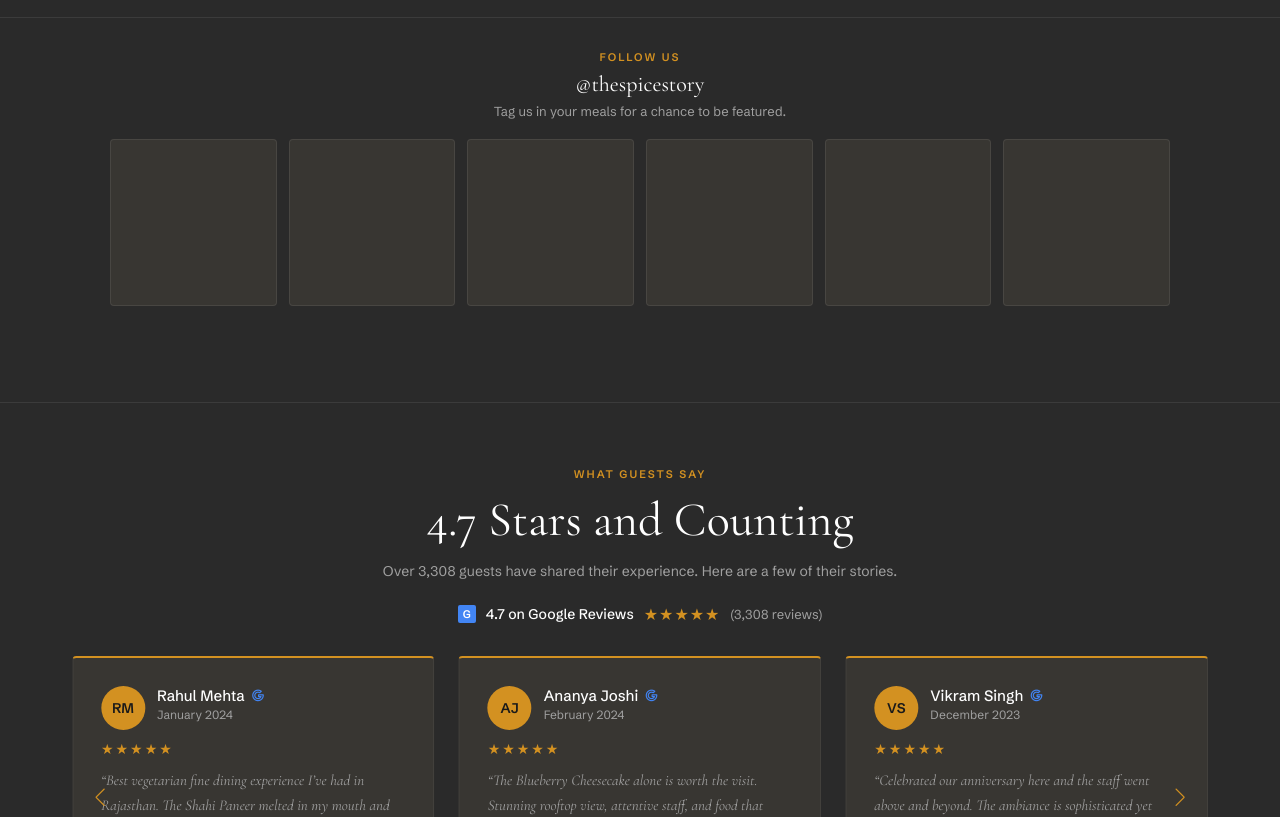
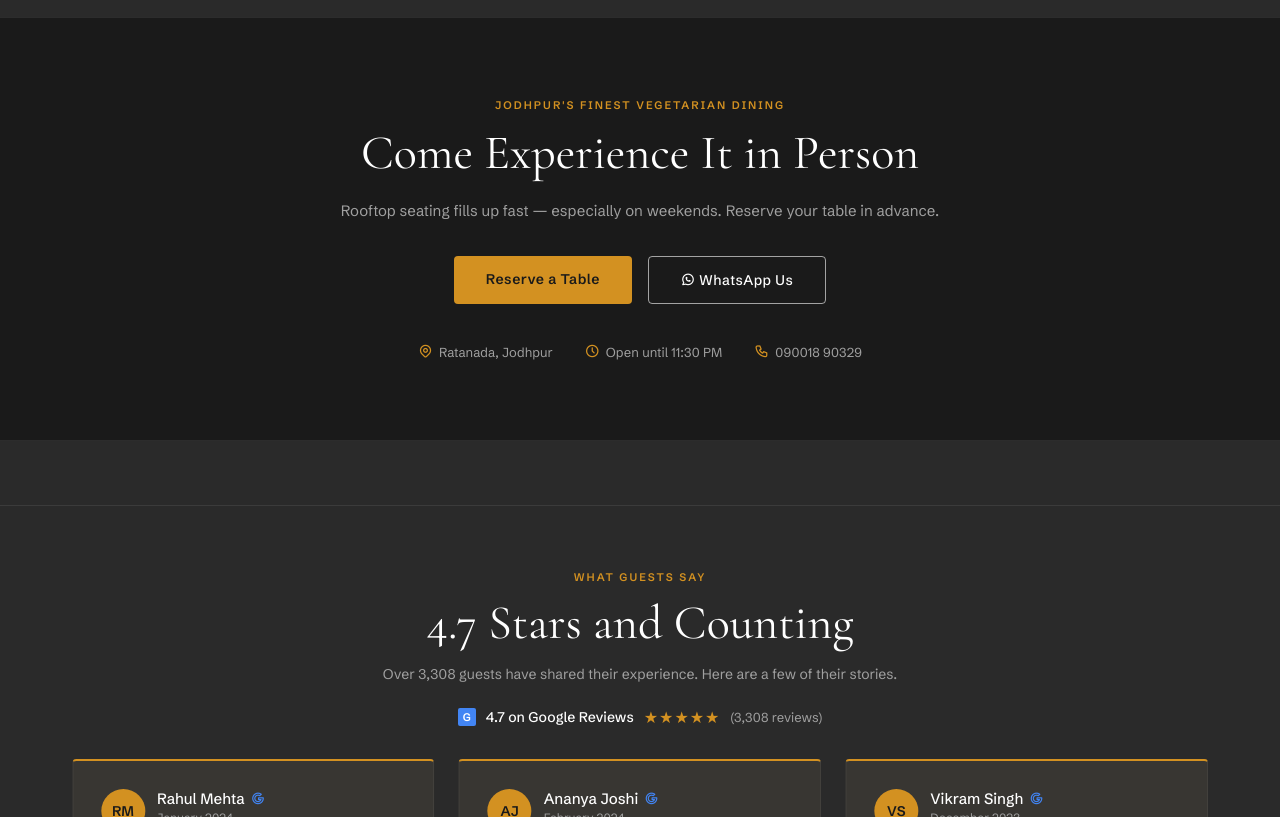
Before and after one commit to Aarav5005/the-spicy-story, a website: page index.html in a window 1280 px wide. Shown: the part 7125-7942 px from the top of the page. Drawn offline with nearby package versions, Linux system fonts and the light colour scheme.

Commit message:
Replace: Instagram placeholder strip → Visit Us CTA banner

```diff
--- a/index.html
+++ b/index.html
@@ -1313,94 +1313,54 @@
       opacity: 1;
     }
 
-    /* --- Instagram Strip --- */
-    #instagram-strip {
-      padding: var(--space-md) 0;
+    /* --- Visit Us CTA --- */
+    .visit-cta-strip {
+      background: #1a1a1a;
       border-top: 1px solid var(--color-border);
+      border-bottom: 1px solid var(--color-border);
+      padding: 5rem 2rem;
       text-align: center;
     }
-
-    .insta-meta {
-      margin-bottom: 1.25rem;
-    }
-
-    .insta-meta .eyebrow {
-      display: block;
-      margin-bottom: 0.4rem;
-    }
-
-    .insta-handle {
+    .visit-cta-inner {
+      max-width: 640px;
+      margin: 0 auto;
+    }
+    .visit-cta-strip h2 {
       font-family: var(--font-display);
-      font-size: 22px;
+      font-size: clamp(28px, 4vw, 48px);
+      color: var(--color-white);
       font-weight: 400;
-      color: var(--color-white);
-      text-decoration: none;
-      transition: color var(--transition);
-    }
-
-    .insta-handle:hover {
-      color: var(--color-gold);
-    }
-
-    .insta-subtext {
-      display: block;
-      font-family: var(--font-body);
+      margin: 0.5rem 0 1rem;
+    }
+    .visit-cta-strip p {
+      font-size: 15px;
+      color: var(--color-muted);
+      margin-bottom: 2rem;
+      line-height: 1.7;
+    }
+    .visit-cta-buttons {
+      display: flex;
+      gap: 1rem;
+      justify-content: center;
+      flex-wrap: wrap;
+      margin-bottom: 2.5rem;
+    }
+    .visit-meta {
+      display: flex;
+      gap: 2rem;
+      justify-content: center;
+      flex-wrap: wrap;
+    }
+    .visit-meta span {
       font-size: 13px;
       color: var(--color-muted);
-      margin-top: 0.4rem;
-    }
-
-    .insta-grid {
-      display: flex;
-      gap: 0.75rem;
-      flex-wrap: wrap;
-      justify-content: center;
-      max-width: 1200px;
-      margin: 0 auto;
-      padding: 0 var(--space-md);
-    }
-
-    .insta-tile {
-      width: calc(16.66% - 0.75rem);
-      aspect-ratio: 1 / 1;
-      background: var(--color-surface);
-      border: 1px solid var(--color-border);
-      border-radius: 4px;
-      overflow: hidden;
-      position: relative;
-      cursor: pointer;
-      flex-shrink: 0;
-    }
-
-    @media (max-width: 480px) {
-      .insta-tile {
-        width: calc(33.33% - 0.75rem);
-      }
-    }
-
-    .insta-tile-overlay {
-      position: absolute;
-      inset: 0;
       display: flex;
       align-items: center;
-      justify-content: center;
-      background: rgba(0, 0, 0, 0);
-      transition: background 0.25s ease;
-    }
-
-    .insta-tile-overlay .ti {
-      font-size: 24px;
-      color: var(--color-white);
-      opacity: 0;
-      transition: opacity 0.25s ease;
-    }
-
-    .insta-tile:hover .insta-tile-overlay {
-      background: rgba(0, 0, 0, 0.5);
-    }
-
-    .insta-tile:hover .insta-tile-overlay .ti {
-      opacity: 1;
+      gap: 6px;
+    }
+    .visit-meta i {
+      color: var(--color-gold);
+      font-size: 15px;
     }
 
     /* =============================================
@@ -2948,59 +2908,26 @@
 
       </div><!-- /section-inner -->
 
-      <!-- Instagram Strip -->
-      <div id="instagram-strip" class="reveal" aria-label="Follow us on Instagram">
-        <div class="section-inner">
-
-          <div class="insta-meta">
-            <span class="eyebrow">Follow Us</span>
-            <a href="https://instagram.com" class="insta-handle" target="_blank" rel="noopener noreferrer"
-              aria-label="The Spice Story on Instagram">@thespicestory</a>
-            <span class="insta-subtext">Tag us in your meals for a chance to be featured.</span>
+      <!-- Visit Us CTA -->
+      <section class="visit-cta-strip reveal">
+        <div class="visit-cta-inner">
+          <span class="eyebrow">JODHPUR'S FINEST VEGETARIAN DINING</span>
+          <h2>Come Experience It in Person</h2>
+          <p>Rooftop seating fills up fast — especially on weekends. Reserve your table in advance.</p>
+          <div class="visit-cta-buttons">
+            <a href="#reserve" class="btn-primary">Reserve a Table</a>
+            <a href="https://wa.me/919001890329" target="_blank" rel="noopener" class="btn-outline">
+              <i class="ti ti-brand-whatsapp" aria-hidden="true"></i>
+              WhatsApp Us
+            </a>
           </div>
-
-          <div class="insta-grid">
-
-            <!-- 1 -->
-            <div class="insta-tile">
-              <!-- CLIENT: embed real Instagram post -->
-              <div class="insta-tile-overlay"><i class="ti ti-brand-instagram" aria-hidden="true"></i></div>
-            </div>
-
-            <!-- 2 -->
-            <div class="insta-tile">
-              <!-- CLIENT: embed real Instagram post -->
-              <div class="insta-tile-overlay"><i class="ti ti-brand-instagram" aria-hidden="true"></i></div>
-            </div>
-
-            <!-- 3 -->
-            <div class="insta-tile">
-              <!-- CLIENT: embed real Instagram post -->
-              <div class="insta-tile-overlay"><i class="ti ti-brand-instagram" aria-hidden="true"></i></div>
-            </div>
-
-            <!-- 4 -->
-            <div class="insta-tile">
-              <!-- CLIENT: embed real Instagram post -->
-              <div class="insta-tile-overlay"><i class="ti ti-brand-instagram" aria-hidden="true"></i></div>
-            </div>
-
-            <!-- 5 -->
-            <div class="insta-tile">
-              <!-- CLIENT: embed real Instagram post -->
-              <div class="insta-tile-overlay"><i class="ti ti-brand-instagram" aria-hidden="true"></i></div>
-            </div>
-
-            <!-- 6 -->
-            <div class="insta-tile">
-              <!-- CLIENT: embed real Instagram post -->
-              <div class="insta-tile-overlay"><i class="ti ti-brand-instagram" aria-hidden="true"></i></div>
-            </div>
-
-          </div><!-- /insta-grid -->
-
+          <div class="visit-meta">
+            <span><i class="ti ti-map-pin" aria-hidden="true"></i> Ratanada, Jodhpur</span>
+            <span><i class="ti ti-clock" aria-hidden="true"></i> Open until 11:30 PM</span>
+            <span><i class="ti ti-phone" aria-hidden="true"></i> 090018 90329</span>
+          </div>
         </div>
-      </div><!-- /instagram-strip -->
+      </section>
 
     </section>
 
```
